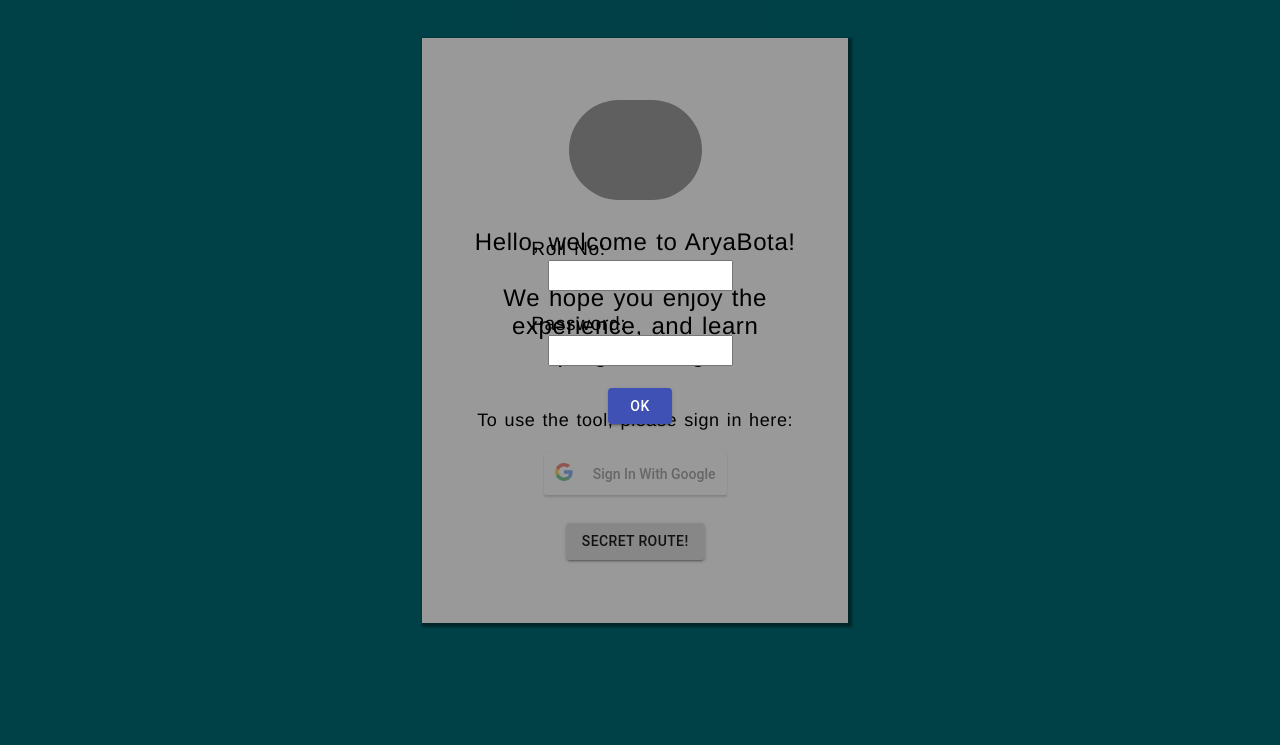
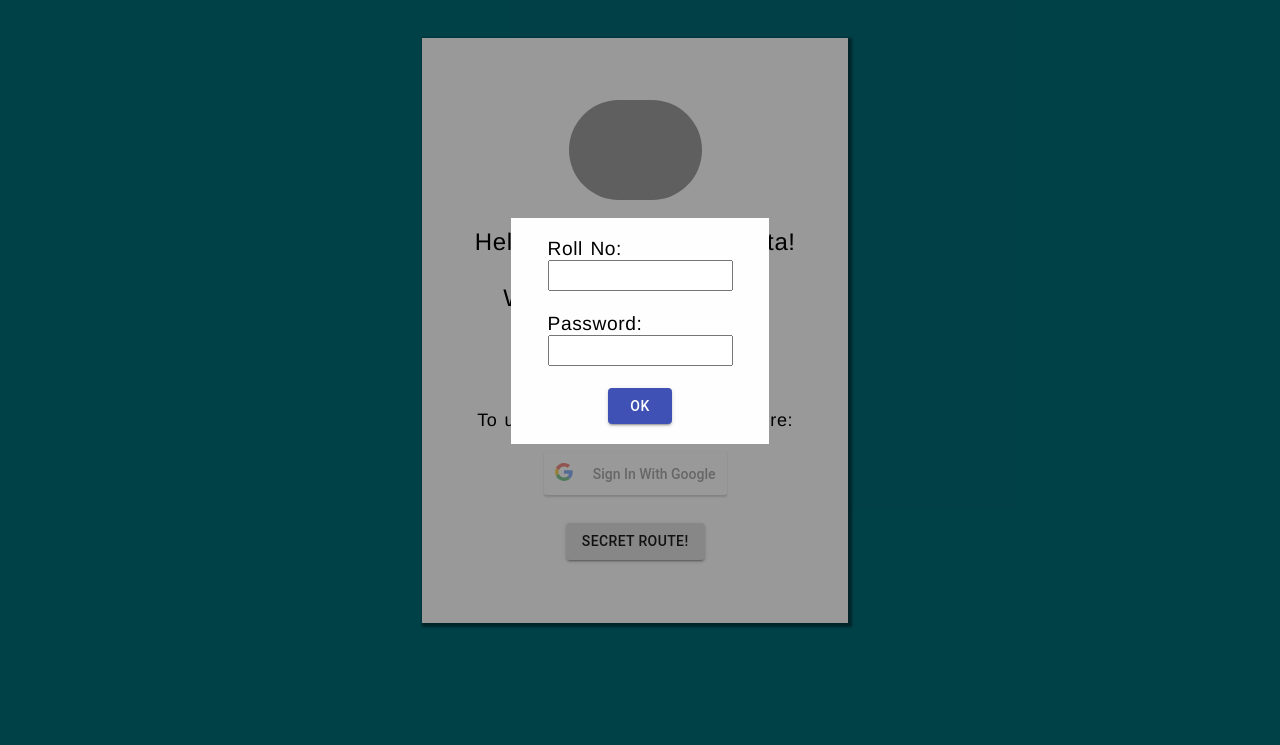
Before and after one commit to ab-apps/aryabota-ui, a React app: page / in a window 1280 px wide. Both pictures are taken after a click on the button "SECRET ROUTE!". Shown: the top 745 px of the page. Built offline with nearby package versions, Linux system fonts and the light colour scheme; grey boxes are pictures that could not be loaded.

Commit message:
Fixing Secret Route form

```diff
--- a/src/styles/IPSModal.css
+++ b/src/styles/IPSModal.css
@@ -15,11 +15,14 @@
 
 .modal-content {
     font-size: 80%;
+    display: flex;
+    justify-content:center;
     margin: 17% auto;
     padding: 20px;
     width: 17%;
     min-width: fit-content;
     height: fit-content;
     row-gap: 5%;
+    background-color: #fefefe;
     font-family: 'Circular-Loom', "Helvetica", "Arial", sans-serif;
   }
```
